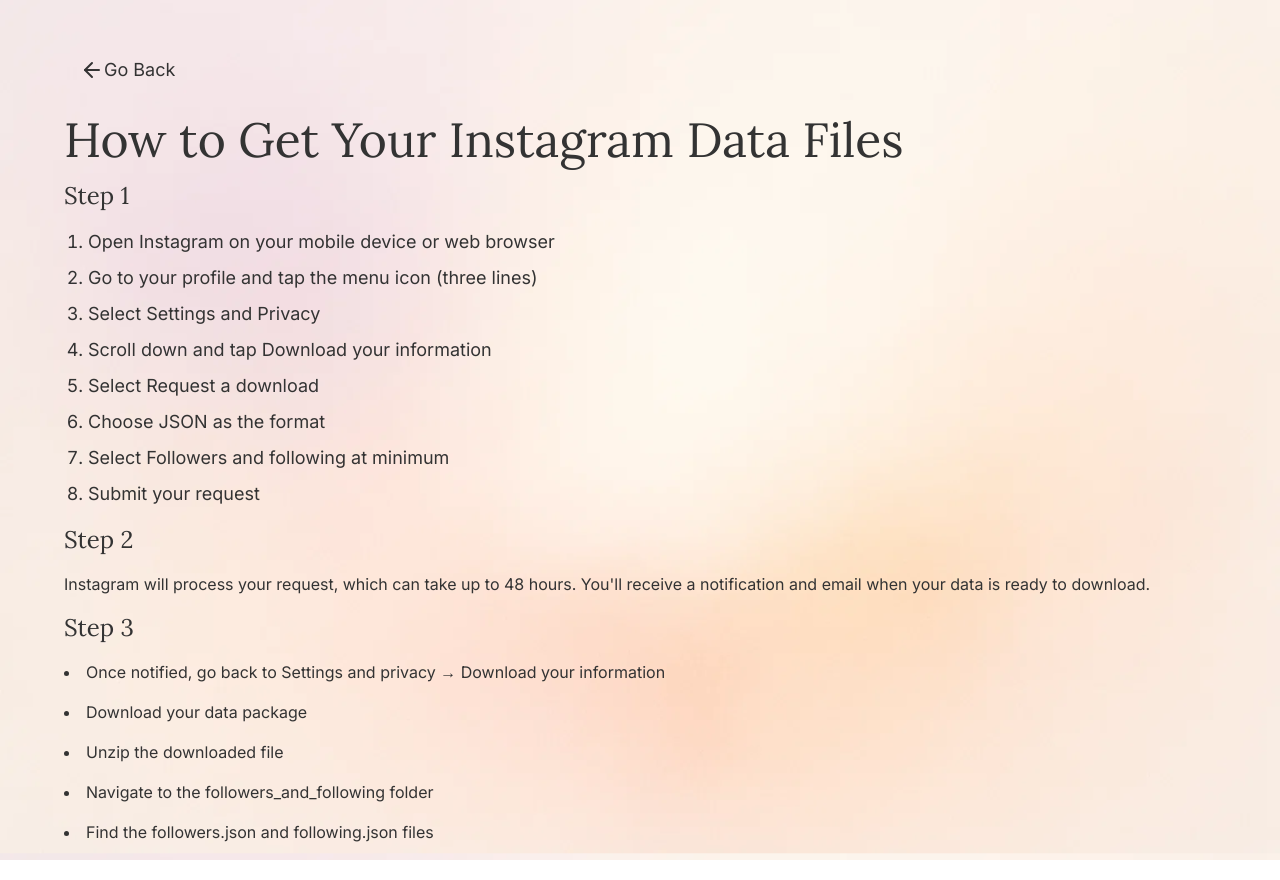
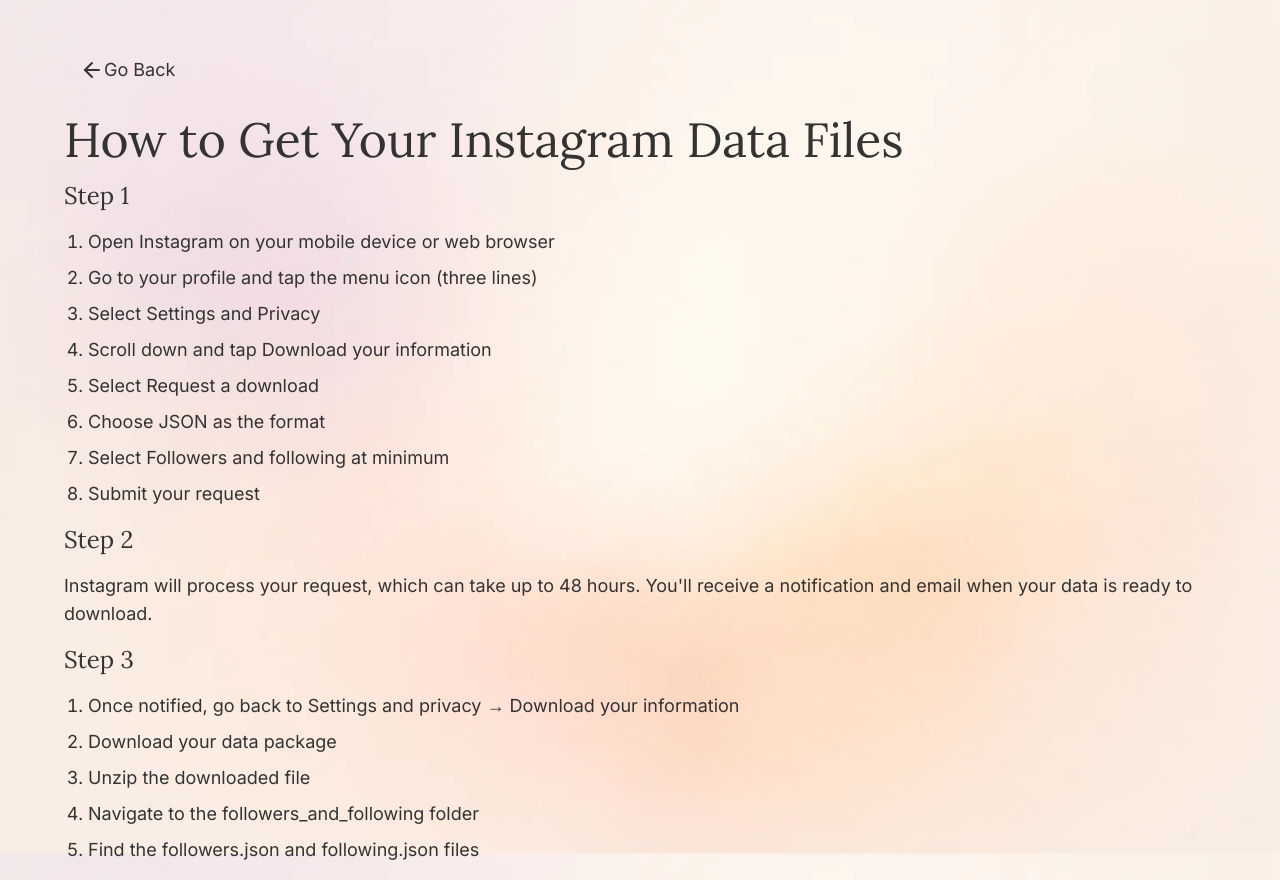
Before and after one commit to Eric-Zhang-Developer/follow-diff, a Next.js app: page /tutorial in a window 1280 px wide. Built offline with nearby package versions, Linux system fonts and the light colour scheme.

Commit message:
style: step 3 into an ordered list

```diff
--- a/src/app/tutorial/page.tsx
+++ b/src/app/tutorial/page.tsx
@@ -32,16 +32,25 @@ export default function Tutorial() {
 
         <section className="space-y-4">
           <h2 className="font-main text-2xl">Step 2</h2>
-          <p>Instagram will process your request, which can take up to 48 hours. You&apos;ll receive a notification and email when your data is ready to download.</p>
+          <p className="text-lg">
+            Instagram will process your request, which can take up to 48 hours.
+            You&apos;ll receive a notification and email when your data is ready
+            to download.
+          </p>
         </section>
 
         <section className="space-y-4">
           <h2 className="font-main text-2xl">Step 3</h2>
-          <li>Once notified, go back to Settings and privacy → Download your information</li>
-          <li>Download your data package</li>
-          <li>Unzip the downloaded file</li>
-          <li>Navigate to the followers_and_following folder</li>
-          <li>Find the followers.json and following.json files</li>
+          <ol className="list-decimal space-y-2 pl-6 text-lg">
+            <li>
+              Once notified, go back to Settings and privacy → Download your
+              information
+            </li>
+            <li>Download your data package</li>
+            <li>Unzip the downloaded file</li>
+            <li>Navigate to the followers_and_following folder</li>
+            <li>Find the followers.json and following.json files</li>
+          </ol>
         </section>
       </main>
     </div>
```
